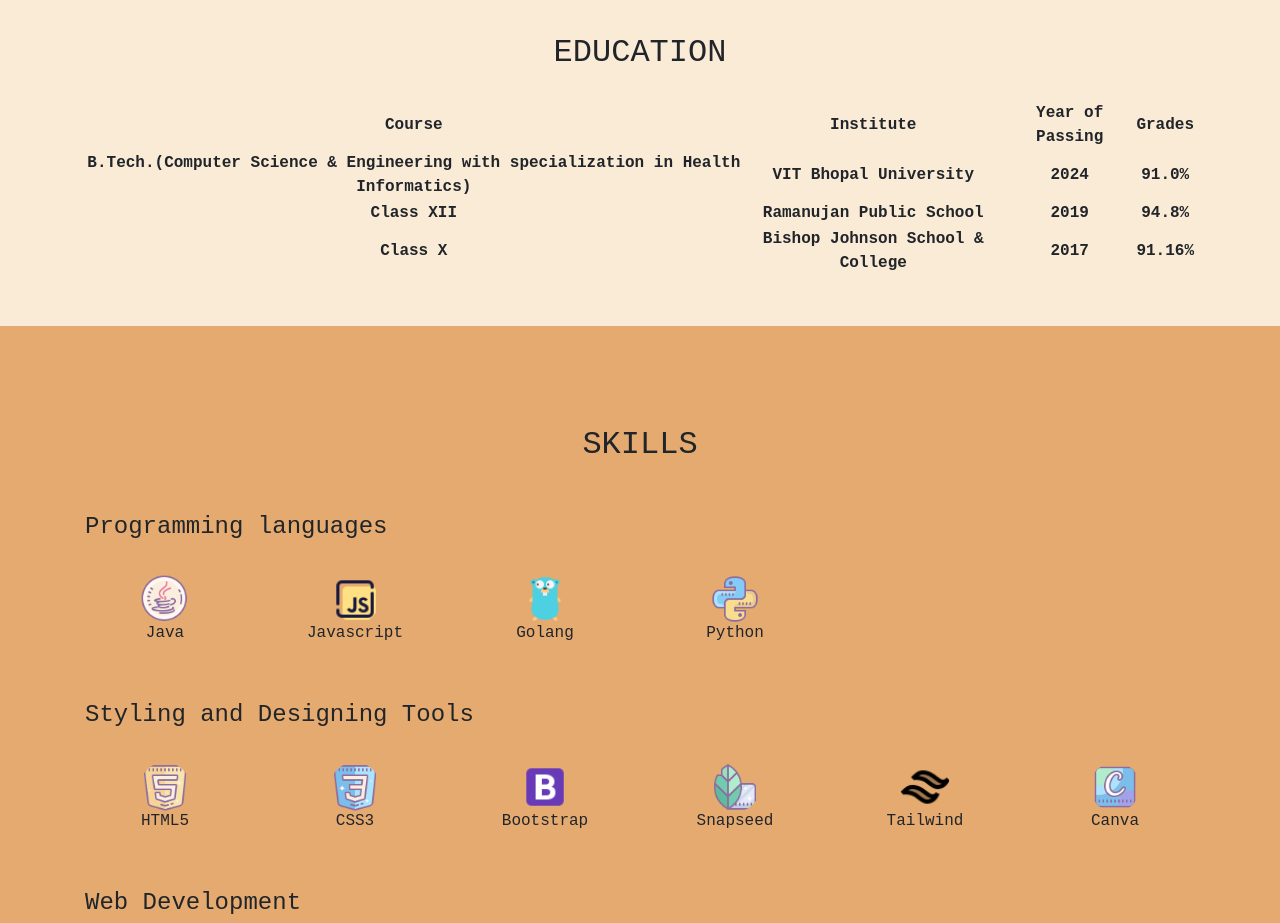
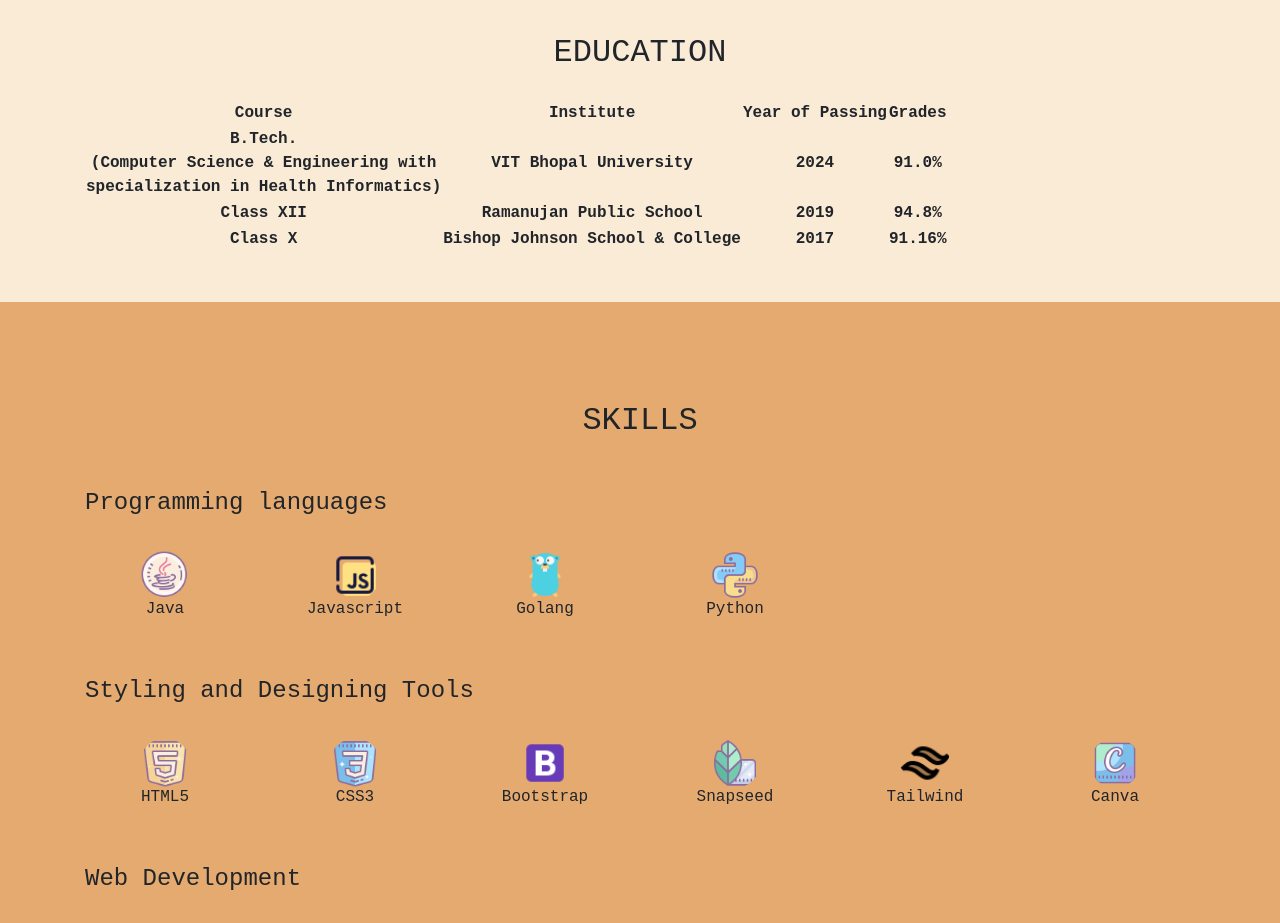
Before and after one commit to SagarDuttaSays/Portfolio, a React (Create React App) app: page / in a window 1280 px wide. Shown: the part 1280-2203 px from the top of the page. Built offline with nearby package versions, Linux system fonts and the light colour scheme.

Commit message:
Update Header.js

```diff
--- a/src/components/Header.js
+++ b/src/components/Header.js
@@ -42,7 +42,9 @@ function Header() {
                         <th>Grades</th>
                     </tr>
                     <tr>
-                        <td>B.Tech.(Computer Science & Engineering with specialization in Health Informatics)</td>
+                        <td>B.Tech.<br/>
+                        (Computer Science & Engineering with <br/>
+                         specialization in Health Informatics)</td>
                         <td>VIT Bhopal University</td>
                         <td>2024</td>
                         <td>91.0%</td>
```
